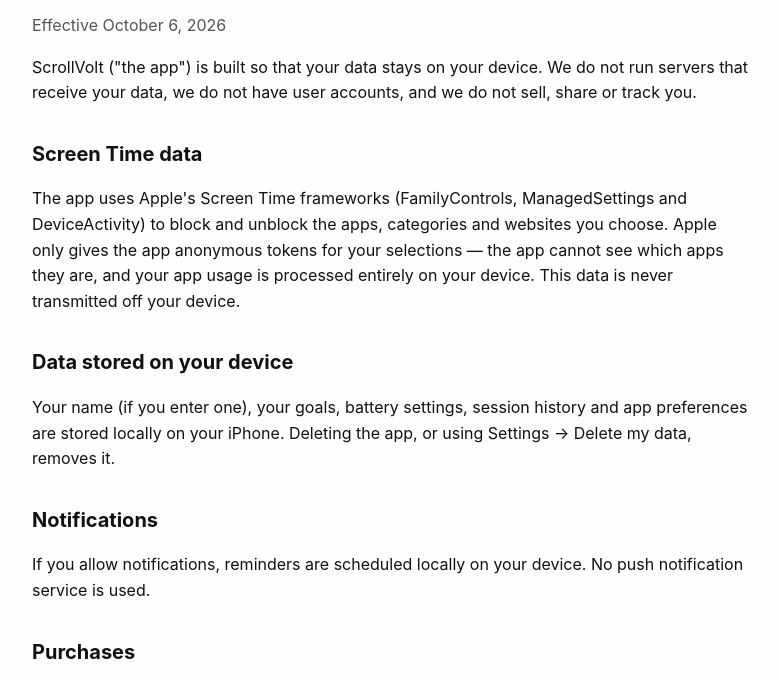
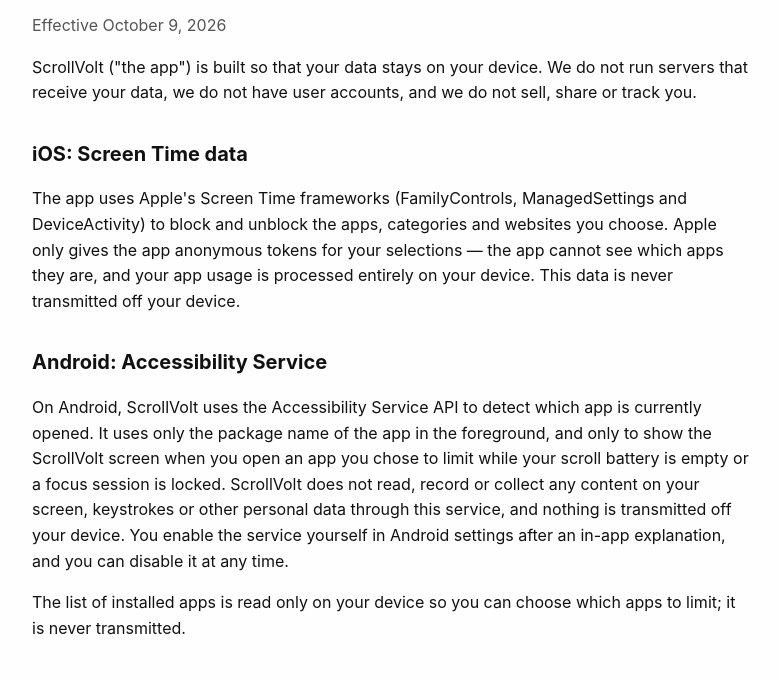
Before and after one commit to fhasancelik/scrollvolt-legal, a plain HTML site: page privacy.html in a window 1280 px wide. Shown: the part 83-763 px from the top of the page, without its empty margins (248-1027 px from the left). Drawn offline with Linux system fonts and the light colour scheme.

Commit message:
Privacy: add Android accessibility service section

```diff
--- a/privacy.html
+++ b/privacy.html
@@ -1,14 +1,17 @@
 <!doctype html><html lang="en"><head><meta charset="utf-8"><meta name="viewport" content="width=device-width,initial-scale=1"><title>ScrollVolt – Privacy Policy</title><link rel="stylesheet" href="style.css"></head><body><main>
-<h1>Privacy Policy</h1><p class="muted">Effective October 6, 2026</p>
+<h1>Privacy Policy</h1><p class="muted">Effective October 9, 2026</p>
 <p>ScrollVolt ("the app") is built so that your data stays on your device. We do not run servers that receive your data, we do not have user accounts, and we do not sell, share or track you.</p>
-<h2>Screen Time data</h2>
+<h2>iOS: Screen Time data</h2>
 <p>The app uses Apple's Screen Time frameworks (FamilyControls, ManagedSettings and DeviceActivity) to block and unblock the apps, categories and websites you choose. Apple only gives the app anonymous tokens for your selections — the app cannot see which apps they are, and your app usage is processed entirely on your device. This data is never transmitted off your device.</p>
+<h2>Android: Accessibility Service</h2>
+<p>On Android, ScrollVolt uses the Accessibility Service API to detect which app is currently opened. It uses only the package name of the app in the foreground, and only to show the ScrollVolt screen when you open an app you chose to limit while your scroll battery is empty or a focus session is locked. ScrollVolt does not read, record or collect any content on your screen, keystrokes or other personal data through this service, and nothing is transmitted off your device. You enable the service yourself in Android settings after an in-app explanation, and you can disable it at any time.</p>
+<p>The list of installed apps is read only on your device so you can choose which apps to limit; it is never transmitted.</p>
 <h2>Data stored on your device</h2>
 <p>Your name (if you enter one), your goals, battery settings, session history and app preferences are stored locally on your iPhone. Deleting the app, or using Settings → Delete my data, removes it.</p>
 <h2>Notifications</h2>
 <p>If you allow notifications, reminders are scheduled locally on your device. No push notification service is used.</p>
 <h2>Purchases</h2>
-<p>Subscriptions are processed by Apple through the App Store. We do not receive or store your payment information.</p>
+<p>Subscriptions are processed by Apple through the App Store or by Google through Google Play. We do not receive or store your payment information.</p>
 <h2>Analytics and tracking</h2>
 <p>The app contains no analytics, advertising or tracking SDKs and does not track you across apps or websites.</p>
 <h2>Children</h2>
```
